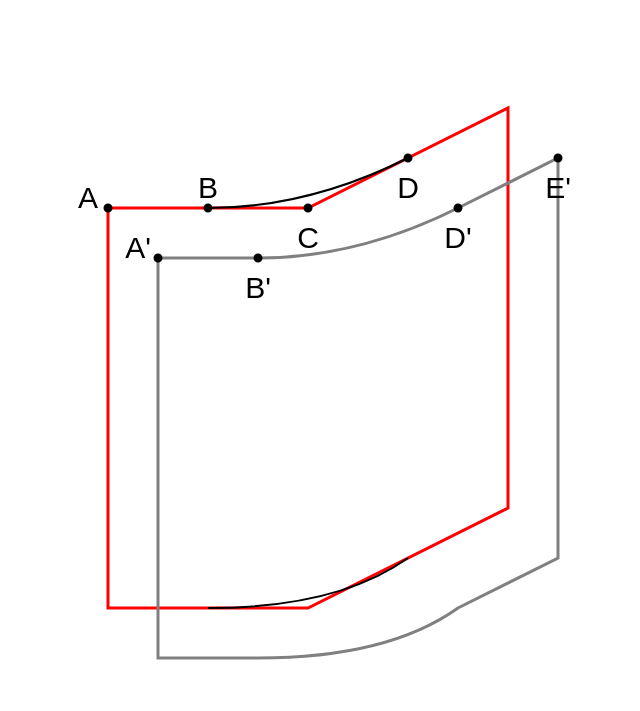
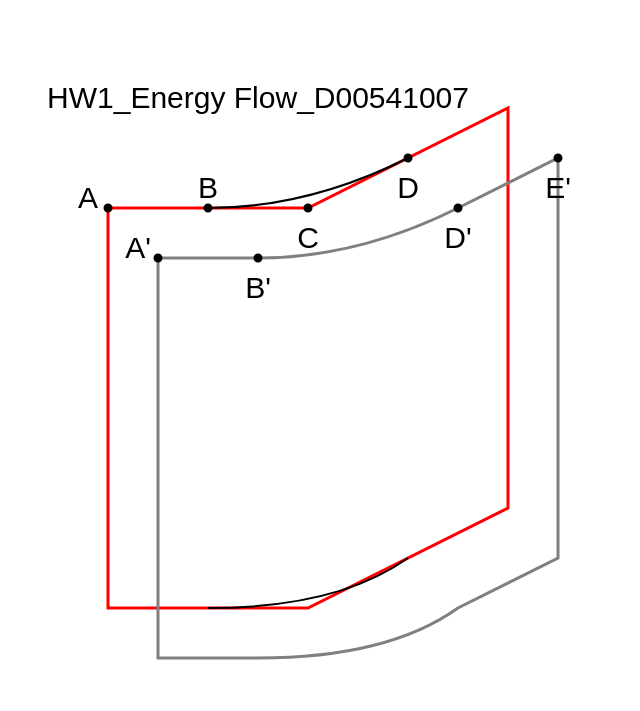
Before and after one commit to NTU-CSX-D3JS/d00541007, a plain HTML site: page EFv1.html in a window 1280 px wide. Shown: the whole page, without its empty margins (0-640 px from the left). Drawn offline with nearby package versions, Linux system fonts and the light colour scheme.

Commit message:
Update EFv1.html

```diff
--- a/EFv1.html
+++ b/EFv1.html
@@ -25,8 +25,6 @@
 
 
     <!-- Mark relevant points -->
-
-
   <g stroke="black" stroke-width="3" fill="black">
     <circle id="pointA" cx="100" cy="200" r="3" />
     <circle id="pointB" cx="200" cy="200" r="3" />
@@ -36,15 +34,15 @@
   </g>
 
    <!-- Label the points -->
-
   <g font-size="30" font-family="sans-serif" fill="black" stroke="none" text-anchor="middle">
     <text x="100" y="200" dx="-20">A</text>
     <text x="200" y="200" dy="-10">B</text>
     <text x="300" y="200" dy="40">C</text>
-	<text x="400" y="150" dy="40">D</text>
+    <text x="400" y="150" dy="40">D</text>
 
   </g>
 
+   <!-- Mark relevant points"2" -->
    <g stroke="black" stroke-width="3" fill="black">
     <circle id="pointA'" cx="150" cy="250" r="3" />
     <circle id="pointB'" cx="250" cy="250" r="3" />
@@ -54,12 +52,13 @@
   </g>
 
    <!-- Label the points -->
-
   <g font-size="30" font-family="sans-serif" fill="black" stroke="none" text-anchor="middle">
     <text x="150" y="250" dx="-20">A'</text>
     <text x="250" y="250" dy="40">B'</text>
     <text x="450" y="200" dy="40">D'</text>
-	<text x="550" y="150" dy="40">E'</text>
+    <text x="550" y="150" dy="40">E'</text>
+    <text x="250" y="50" dy="50">HW1_Energy Flow_D00541007</text>
+
 
   </g>
   Sorry, your browser does not support inline SVG.
```
